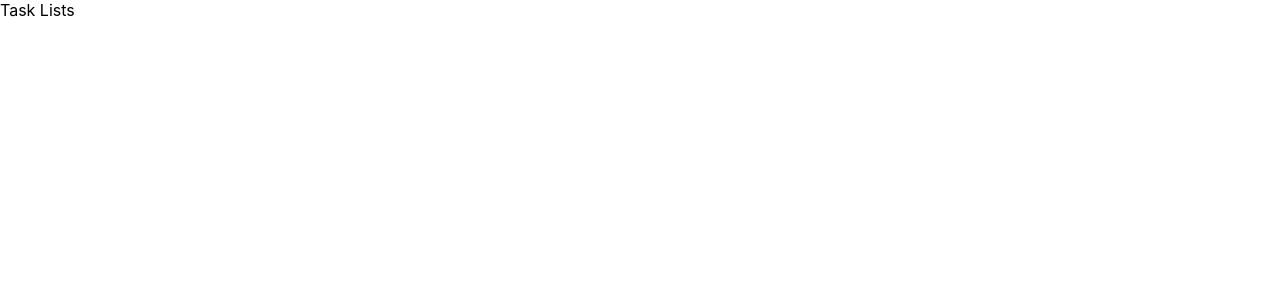
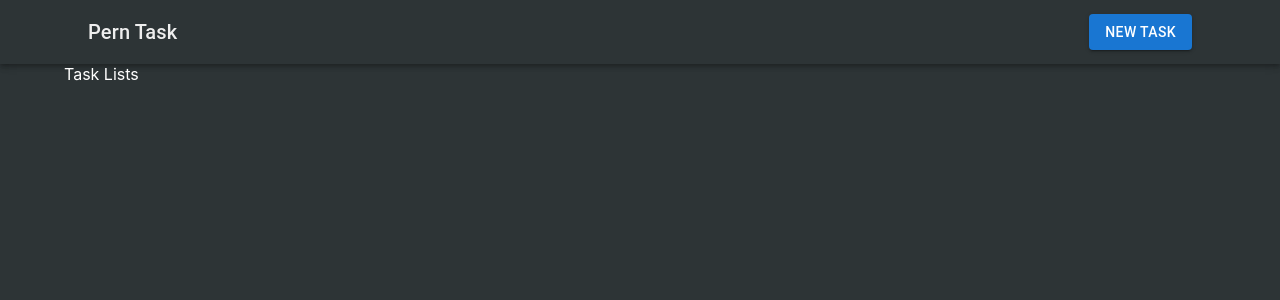
Before and after one commit to CristianG5/PERN-Tasks, a React (Create React App) app in the folder client/: page / in a window 1280 px wide. Shown: the top 300 px of the page. Built offline with nearby package versions, Linux system fonts and the light colour scheme.

Commit message:
Initial commit

```diff
--- a/client/src/App.js
+++ b/client/src/App.js
@@ -2,14 +2,19 @@ import React from 'react';
 import {BrowserRouter, Route, Routes} from 'react-router-dom'
 import TasksList from './components/TasksList'
 import TasksForm from './components/TasksForm';
+import Navbar from './components/Navbar'
+import {Container} from '@mui/material'
 
 export default function App() {
   return (
     <BrowserRouter>
+    <Navbar />
+    <Container>
       <Routes>
         <Route path='/' element={<TasksList />}/>
         <Route path='/task/new' element={<TasksForm />}/>
       </Routes>
+      </Container>
     </BrowserRouter>
   )
 }
--- a/client/src/components/Navbar.js
+++ b/client/src/components/Navbar.js
@@ -1,7 +1,24 @@
+import { AppBar, Box, Button, Container, Typography, Toolbar } from "@mui/material"
+import { Link, useNavigate } from "react-router-dom"
+
 export default function Navbar() {
+  const navigate = useNavigate();
   return (
-    <div>
-      Navbars
-    </div>
+    <Box sx={{flexGrow : 1}}>
+      <AppBar position="static" color="transparent">
+        <Container>
+          <Toolbar>
+            <Typography variant= 'h6' sx={{flexGrow : 1}}>
+              <Link to="/" style={{textDecoration:'none', color: '#eee'}} >Pern Task</Link>
+            </Typography>
+
+            <Button variant="contained" color="primary" onClick={()=>navigate("/task/new")}>
+              New Task
+            </Button>
+
+          </Toolbar>
+        </Container>
+      </AppBar>
+    </Box>
   )
 }
--- a/client/src/index.css
+++ b/client/src/index.css
@@ -5,6 +5,8 @@ body {
     sans-serif;
   -webkit-font-smoothing: antialiased;
   -moz-osx-font-smoothing: grayscale;
+  background-color: #2d3436;
+  color: white;
 }
 
 code {
--- a/package.json
+++ b/package.json
@@ -1,5 +1,10 @@
 {
   "dependencies": {
+    "@emotion/react": "^11.13.0",
+    "@emotion/styled": "^11.13.0",
+    "@fontsource/roboto": "^5.0.13",
+    "@mui/icons-material": "^5.16.5",
+    "@mui/material": "^5.16.5",
     "cors": "^2.8.5",
     "dotenv": "^16.4.5",
     "express": "^4.19.2",
```
Also changed, not shown: client/package.json (+8 -2 lines), 2 other files (tests, documents, lock files or other folders).
